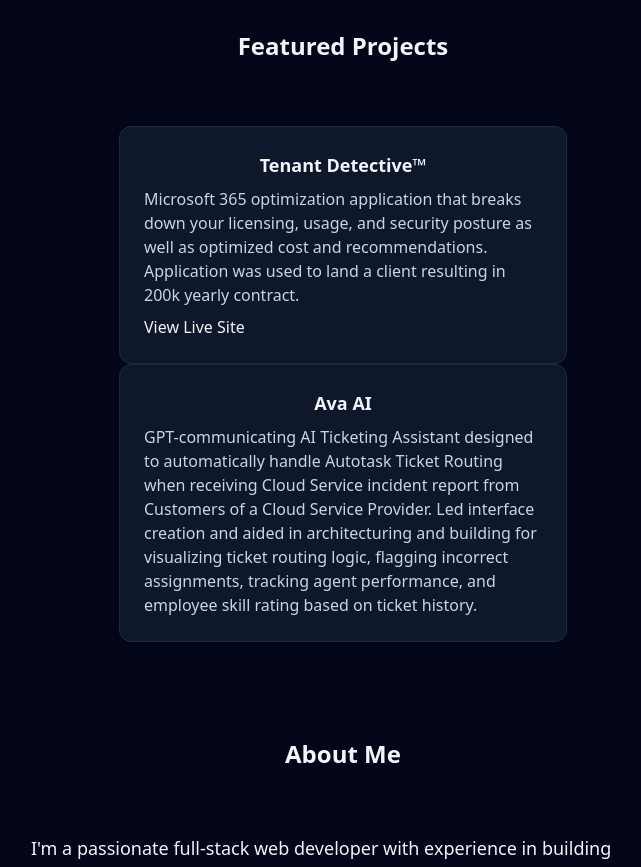
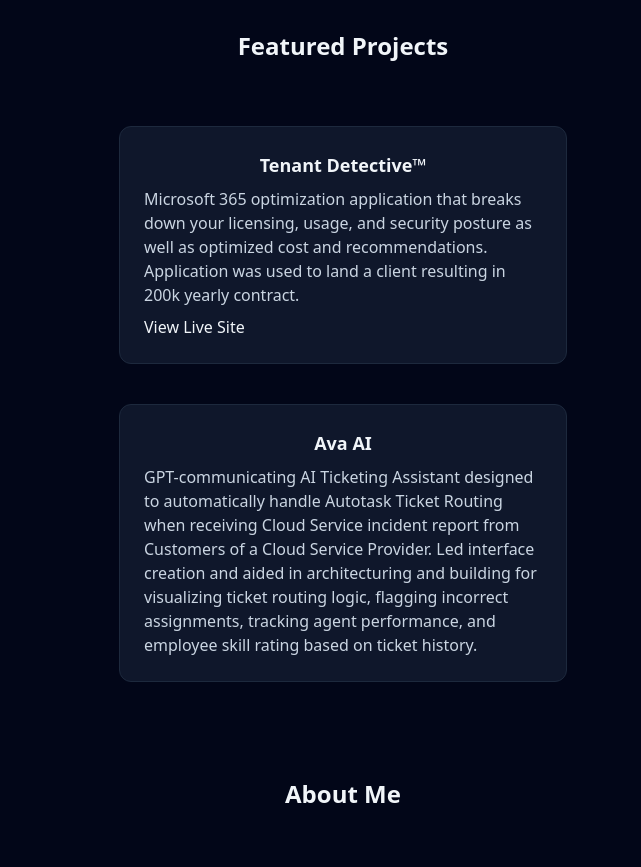
Before and after one commit to Manny-Ventura/my-next-portfolio, a Next.js app: page / in a window 1280 px wide. Shown: the part 460-1327 px from the top of the page, without its empty margins (297-938 px from the left). Built offline with nearby package versions, Linux system fonts and the light colour scheme.

Commit message:
main page featured projects ui fix

```diff
--- a/src/app/page.tsx
+++ b/src/app/page.tsx
@@ -20,7 +20,7 @@
 
       <section className="flex flex-col items-center space-y-16">
         <h2 className="text-2xl font-semibold">Featured Projects</h2>
-        <div className="grid-flow-col gap-2">
+        <div className="grid grid-flow-row gap-10">
           {featuredProjects.map((project) => (
             <ProjectCard key={project.slug} project={project} />
           ))}
```
